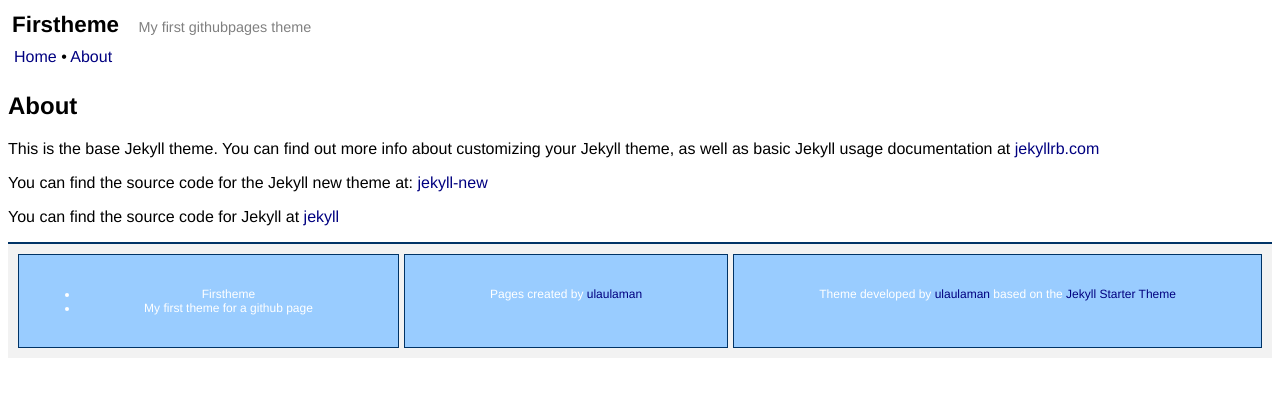
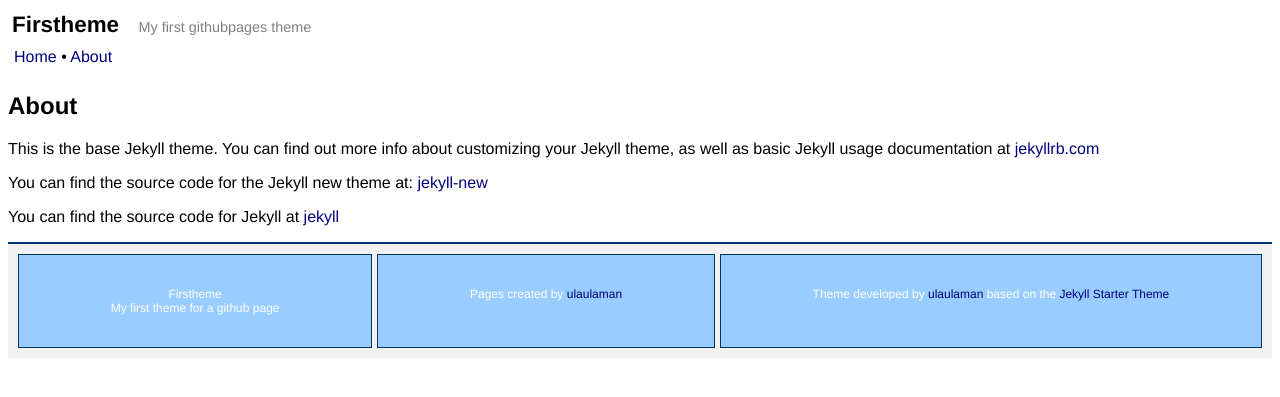
Before and after one commit to ulaulaman/firstheme, a Jekyll site: the page built from about.md, in a window 1280 px wide. Shown: the top 397 px of the page. Built offline with Jekyll 4.4.1, drawn with Linux system fonts in a browser that asks for light colours.

Commit message:
Update footer.html

```diff
--- a/_includes/footer.html
+++ b/_includes/footer.html
@@ -4,10 +4,8 @@
 
     <div class="footer-grid-container">
       <div class="footer-grid-item">
-        <ul class="contact-list">
-          <li>{{ site.title }}</li>
-          <li>{{ site.description }}</li>
-        </ul>
+        <p>{{ site.title }}<br/>
+        {{ site.description }}</p>
       </div>
 
       <div class="footer-grid-item">
```
